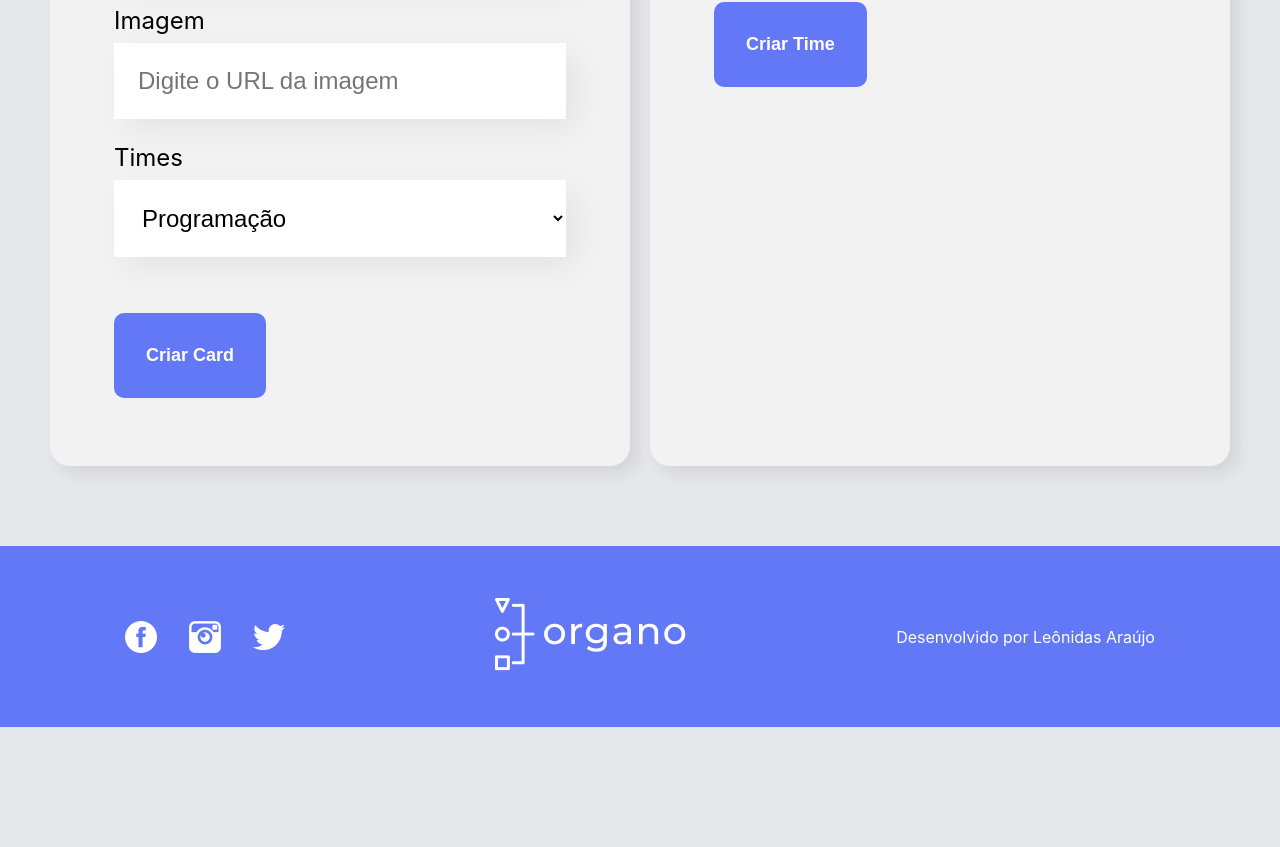
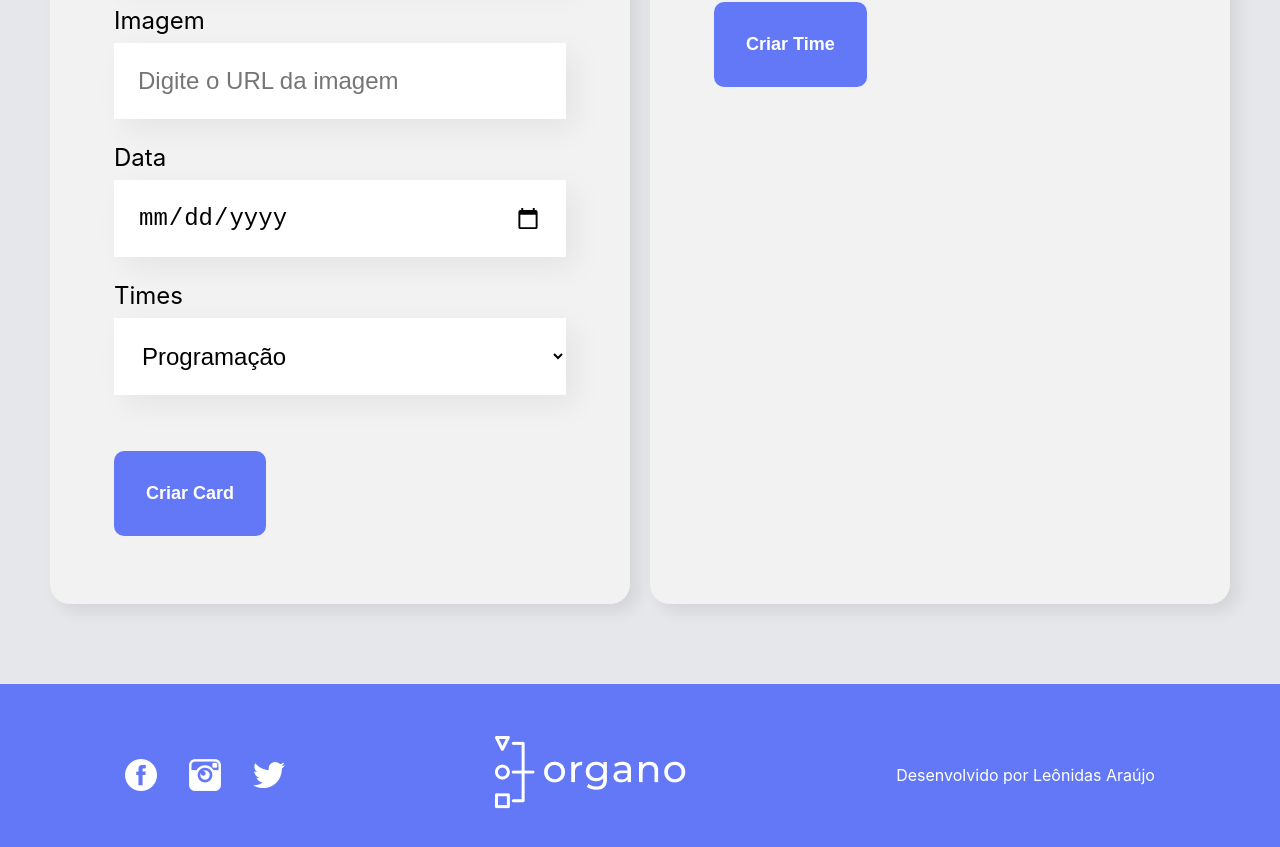
Before and after one commit to leoAraujo20/organo, a React (Vite) app: page / in a window 1280 px wide. Shown: the part 984-1831 px from the top of the page. Before the commit the page ends 1711 px from the top, so only its background shows below. Built offline with nearby package versions, Linux system fonts and the light colour scheme.

Commit message:
Create a date field in form and update ICollaborator and CollaboratorProps interfaces

```diff
--- a/src/components/Collaborator/collaborator.tsx
+++ b/src/components/Collaborator/collaborator.tsx
@@ -11,6 +11,7 @@ interface CollaboratorProps {
   image: string,
   name: string,
   position: string,
+  date: string,
   onFavorite: (id: string) => void,
   onDelete: (id: string) => void,
 }
@@ -29,6 +30,7 @@ function Collaborator(props: CollaboratorProps) {
       <div className="details">
         <h4 style={{ color: props.color }}>{props.name}</h4>
         <h5>{props.position}</h5>
+        <span>{new Date(props.date).toLocaleDateString()}</span>
         <div className="favorite">
           {props.isFavorite ? (
             <FaHeart
--- a/src/components/Form/form.tsx
+++ b/src/components/Form/form.tsx
@@ -19,6 +19,7 @@ function Form(props: FormProps) {
   const [team, setTeam] = useState("");
   const [teamName, setTeamName] = useState("");
   const [teamColor, setTeamColor] = useState("");
+  const [date, setDate] = useState("");
 
   const handleSubmitCollaborator = (event: React.FormEvent<HTMLFormElement>) => {
     event.preventDefault();
@@ -28,6 +29,7 @@ function Form(props: FormProps) {
       position,
       image,
       team,
+      date,
       isFavorite: false,
     };
     props.onAddCollaborator(formData);
@@ -35,6 +37,7 @@ function Form(props: FormProps) {
     setPosition("");
     setImage("");
     setTeam("");
+    setDate("");
   };
 
   const handleSubmitTeam = (event: React.FormEvent<HTMLFormElement>) => {
@@ -73,6 +76,13 @@ function Form(props: FormProps) {
           label="Imagem"
           placeholder="Digite o URL da imagem"
         />
+        <Field
+          value={date}
+          onValueChange={(value) => setDate(value)}
+          label="Data"
+          placeholder="10/10/2022"
+          type="date"
+        />
         <SelectField
           value={team}
           onValueChange={(value) => setTeam(value)}
--- a/src/components/Team/team.tsx
+++ b/src/components/Team/team.tsx
@@ -35,6 +35,7 @@ function Team(props: TeamProps) {
                 image={collaborator.image}
                 name={collaborator.name}
                 position={collaborator.position}
+                date={collaborator.date}
                 onFavorite={props.onFavoriteCollaborator}
                 onDelete={props.onDeleteCollaborator}
               />
--- a/src/shared/interfaces.ts
+++ b/src/shared/interfaces.ts
@@ -4,6 +4,7 @@ export interface ICollaborator {
   position: string;
   image: string;
   isFavorite: boolean;
+  date: string;
   team?: string;
 }
 
```
